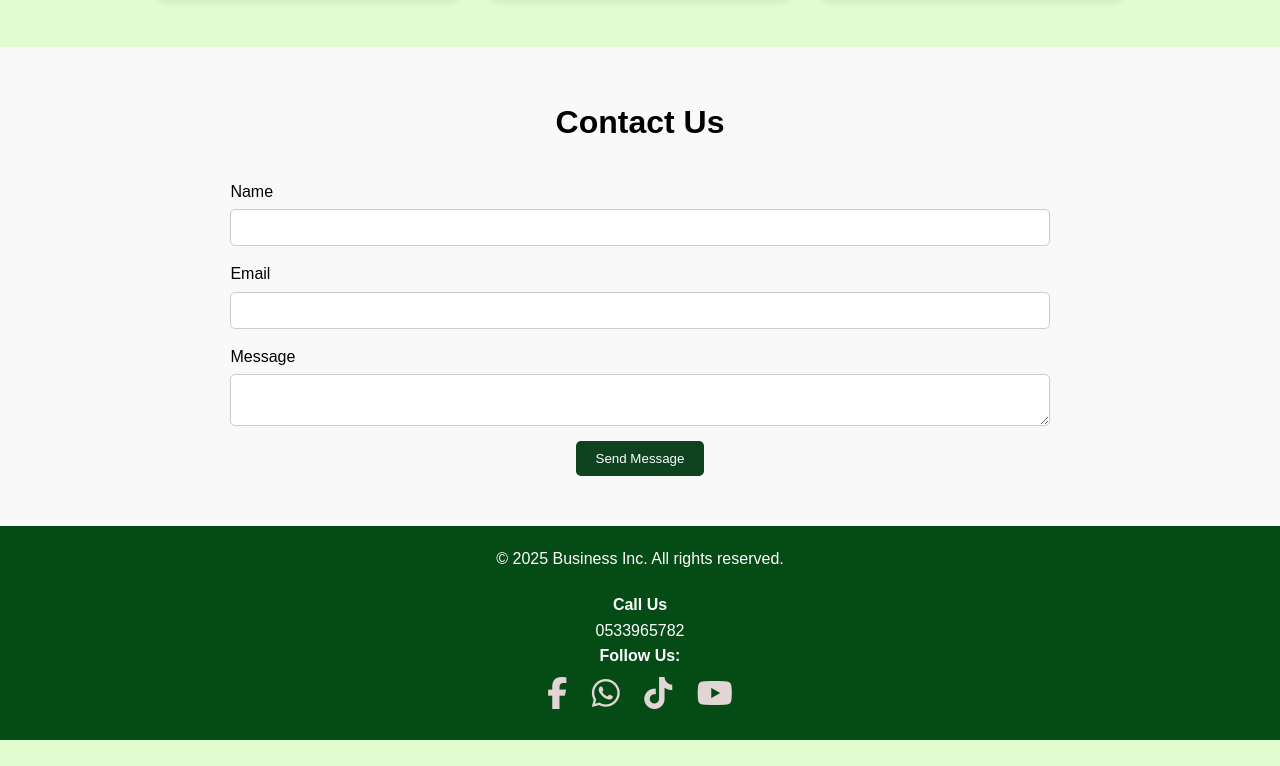
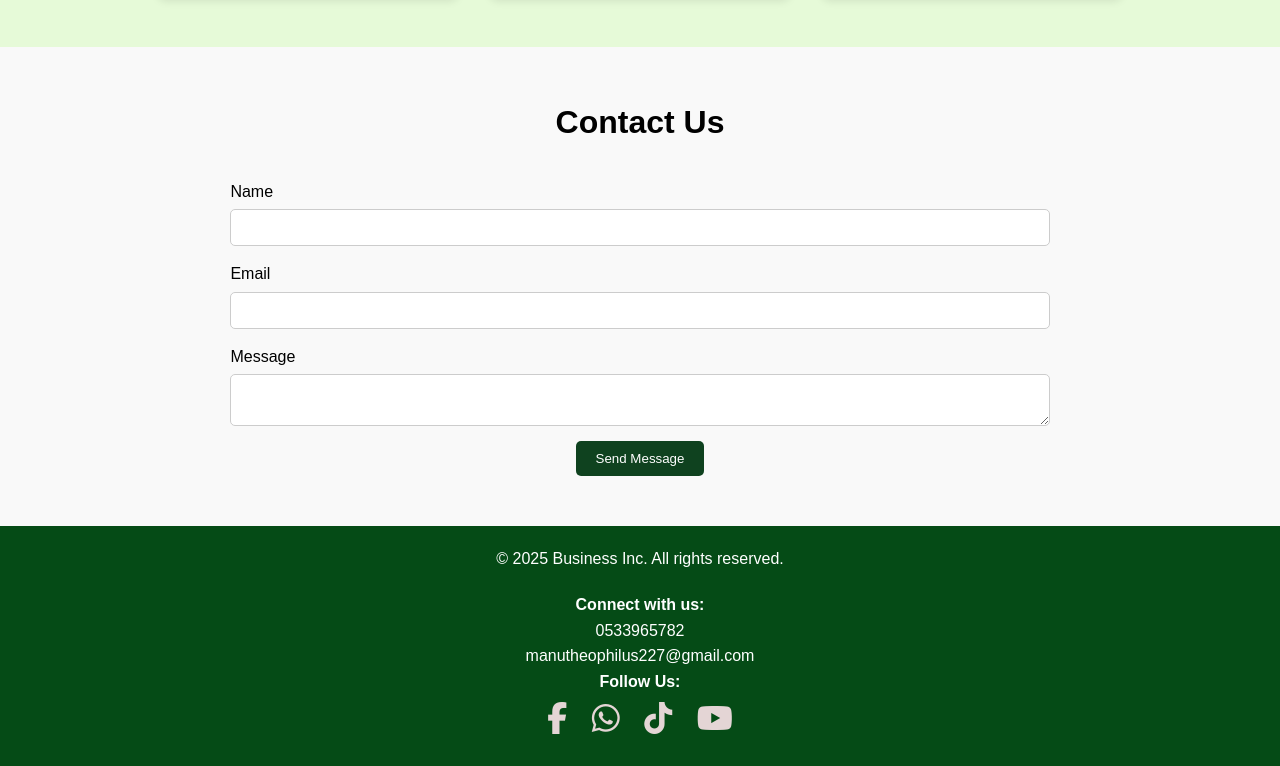
Before and after one commit to GROW-YAI/agrass-drone, a plain HTML site: page index.html in a window 1280 px wide. Shown: the part 1981-2747 px from the top of the page. Before the commit the page ends 2721 px from the top, so only its background shows below. Drawn offline with Linux system fonts and the light colour scheme.

Commit message:
final commit

```diff
--- a/index.html
+++ b/index.html
@@ -126,8 +126,9 @@
   <footer>
     <p>&copy; 2025 Business Inc. All rights reserved.</p>
     <div class="social-media">
-      <h4>Call Us</h4>
+      <h4>Connect with us:</h4>
       <p>0533965782</p>
+      <p>manutheophilus227@gmail.com</p>
       <h4>Follow Us: </h4>
       <a href="https://www.facebook.com" target="_blank" class="social-icon"><i class="fab fa-facebook-f"></i></a>
       <a href="https://wa.me" target="_blank" class="social-icon"><i class="fab fa-whatsapp"></i></a>
--- a/style.css
+++ b/style.css
@@ -7,7 +7,7 @@
 body {
     font-family: Arial, sans-serif;
     line-height: 1.6;
-    background-color: #e1fccf;
+    background-color: #e6fad8;
 }
 
 header {
```
